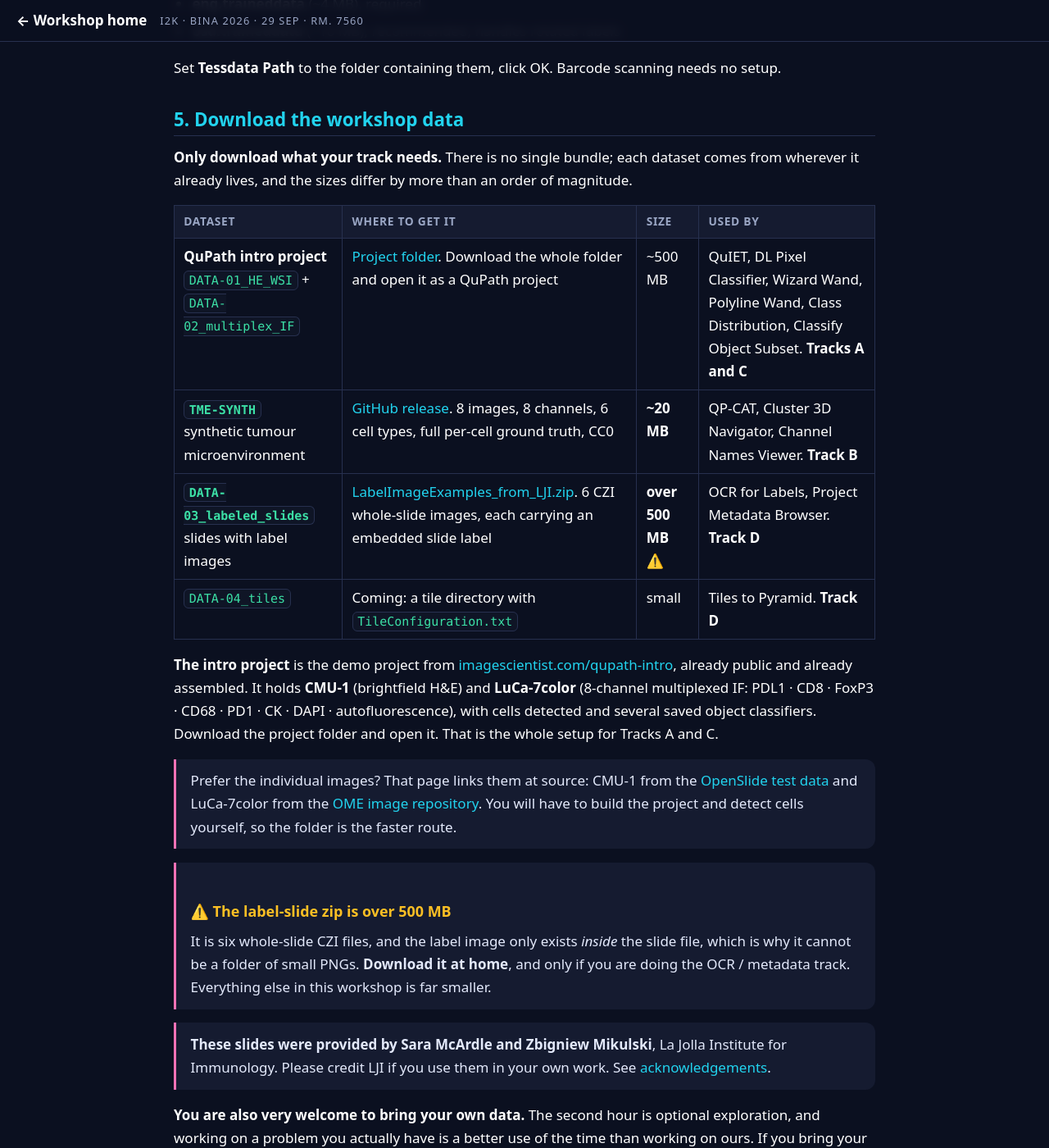
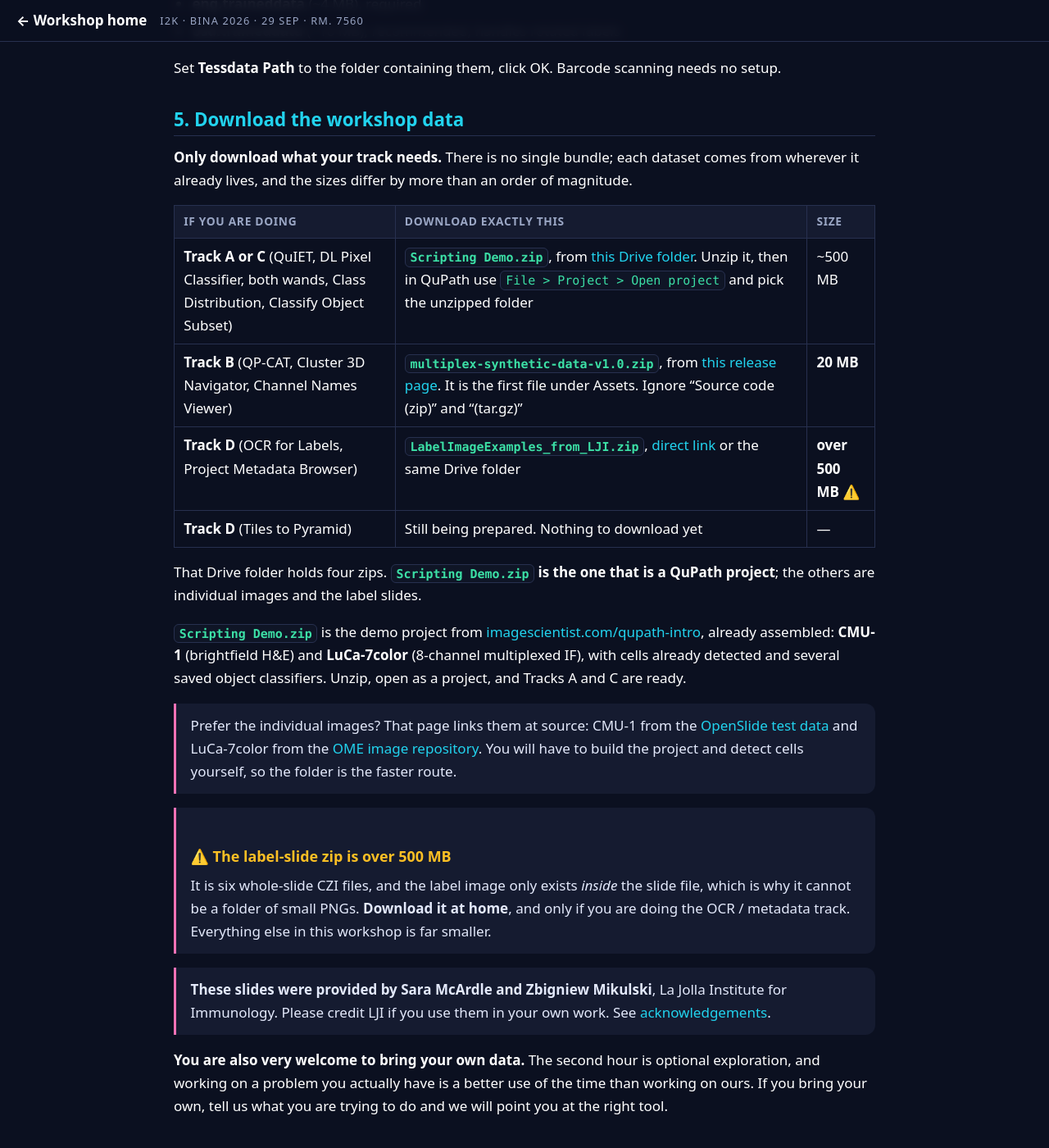
Before and after one commit to MichaelSNelson/BINA-I2K-2026-QuPath-Extensions, a Jekyll site: the page built from docs/setup.md, in a window 1280 px wide and 1400 px high, scrolled down 2030 px. Shown: the whole window at 82% size. Built offline with Jekyll 4.4.1, drawn with Linux system fonts in a browser that asks for light colours; some of the changed text lies outside the part shown.

Commit message:
Streamline the pre-workshop pages from first-user feedback
Alex's notes found real dead ends, all in the parts people hit first:

- The link labelled "project folder" opens a Drive folder of four zips,
  not a project. Both the README checklist and the landing page now name
  the file (Scripting Demo.zip), say to unzip it, and say which QuPath
  menu opens it.
- The TME-SYNTH release shows three downloads; the setup pages now name
  the asset and say to ignore "Source code".
- The download table is organised by track, so "which data do I need"
  is answered where the question is asked, and the extension index now
  carries a Track column instead of thirteen rows saying "LOCI catalog".
- The walkthroughs page no longer explains "shown" and "hands-on" as
  different axes; it says plainly that everything is yours to install,
  and names the three exceptions and why.
- Video column reworded: the times are how long the exercise takes, not
  the video length.

Also: the minute-by-minute running order is gone, keeping only hour 1
and hour 2; after-the-workshop material removed; the deck now says up
front that these are under active development and not stable; and the
deck's acknowledgements slide carried the same overstated attribution
the site did, plus the invented "roughly half of all reports" figure and
a catalog-publishing aside aimed at the wrong audience.

Claude-Session: https://claude.ai/code/session_01KwiACUr5MacuDvqp74c96o

```diff
--- a/docs/setup.md
+++ b/docs/setup.md
@@ -84,19 +84,21 @@ Set **Tessdata Path** to the folder containing them, click OK. Barcode scanning
 **Only download what your track needs.** There is no single bundle; each dataset comes from
 wherever it already lives, and the sizes differ by more than an order of magnitude.
 
-| Dataset | Where to get it | Size | Used by |
-|---|---|---|---|
-| **QuPath intro project**<br>`DATA-01_HE_WSI` + `DATA-02_multiplex_IF` | [Project folder](https://drive.google.com/drive/folders/1waxGfZt3Ua_EKcC86fOn8Qr89lZXnrIX?usp=sharing). Download the whole folder and open it as a QuPath project | ~500 MB | QuIET, DL Pixel Classifier, Wizard Wand, Polyline Wand, Class Distribution, Classify Object Subset. **Tracks A and C** |
-| **`TME-SYNTH`**<br>synthetic tumour microenvironment | [GitHub release](https://github.com/uw-loci/multiplex-synthetic-data/releases/latest). 8 images, 8 channels, 6 cell types, full per-cell ground truth, CC0 | **~20 MB** | QP-CAT, Cluster 3D Navigator, Channel Names Viewer. **Track B** |
-| **`DATA-03_labeled_slides`**<br>slides with label images | [LabelImageExamples_from_LJI.zip](https://drive.google.com/file/d/1xm99nEa0okF7USeip0PTDv6PT4Ut5eWX/view?usp=sharing). 6 CZI whole-slide images, each carrying an embedded slide label | **over 500 MB** ⚠️ | OCR for Labels, Project Metadata Browser. **Track D** |
-| `DATA-04_tiles` | Coming: a tile directory with `TileConfiguration.txt` | small | Tiles to Pyramid. **Track D** |
+| If you are doing | Download exactly this | Size |
+|---|---|---|
+| **Track A or C** (QuIET, DL Pixel Classifier, both wands, Class Distribution, Classify Object Subset) | **`Scripting Demo.zip`**, from [this Drive folder](https://drive.google.com/drive/folders/1waxGfZt3Ua_EKcC86fOn8Qr89lZXnrIX?usp=sharing). Unzip it, then in QuPath use `File > Project > Open project` and pick the unzipped folder | ~500 MB |
+| **Track B** (QP-CAT, Cluster 3D Navigator, Channel Names Viewer) | **`multiplex-synthetic-data-v1.0.zip`**, from [this release page](https://github.com/uw-loci/multiplex-synthetic-data/releases/latest). It is the first file under Assets. Ignore "Source code (zip)" and "(tar.gz)" | **20 MB** |
+| **Track D** (OCR for Labels, Project Metadata Browser) | **`LabelImageExamples_from_LJI.zip`**, [direct link](https://drive.google.com/file/d/1xm99nEa0okF7USeip0PTDv6PT4Ut5eWX/view?usp=sharing) or the same Drive folder | **over 500 MB** ⚠️ |
+| **Track D** (Tiles to Pyramid) | Still being prepared. Nothing to download yet | — |
 
-**The intro project** is the demo project from
-[imagescientist.com/qupath-intro](https://www.imagescientist.com/qupath-intro), already public and
-already assembled. It holds **CMU-1** (brightfield H&E) and **LuCa-7color** (8-channel multiplexed
-IF: PDL1 · CD8 · FoxP3 · CD68 · PD1 · CK · DAPI · autofluorescence), with cells detected and
-several saved object classifiers. Download the project folder and open it. That is the whole
-setup for Tracks A and C.
+That Drive folder holds four zips. **`Scripting Demo.zip` is the one that is a QuPath project**;
+the others are individual images and the label slides.
+
+**`Scripting Demo.zip`** is the demo project from
+[imagescientist.com/qupath-intro](https://www.imagescientist.com/qupath-intro), already assembled:
+**CMU-1** (brightfield H&E) and **LuCa-7color** (8-channel multiplexed IF), with cells already
+detected and several saved object classifiers. Unzip, open as a project, and Tracks A and C are
+ready.
 
 > Prefer the individual images? That page links them at source: CMU-1 from the
 > [OpenSlide test data](http://openslide.cs.cmu.edu/download/openslide-testdata/Aperio/) and
@@ -130,9 +132,10 @@ Open QuPath and confirm:
       **OCR for Labels**, **Tiles to Pyramid**. Missing entries you never installed are not a
       problem
 - [ ] `Window >` contains **Dialog Position Manager...**
-- [ ] The toolbar has a **sparkle wand** (Shift+W) and a **polyline wand** (Shift+P) button
+- [ ] Two new wand buttons sit in the toolbar, next to QuPath's own wand. Pressing **Shift+W**
+      or **Shift+P** selects them, so if the shortcuts work, they are installed
 - [ ] If doing the multiplex track: `Extensions > QP-CAT` reports its environment as ready
-- [ ] The datasets for your track are on disk
+- [ ] The download for your track is unzipped and on disk (see the table above)
 
 ## If something goes wrong
 
```
Also changed, not shown: build_deck.js (+4 -5 lines), docs/extensions.md (+14 -14 lines), docs/schedule.md (+18 -20 lines), docs/walkthroughs.md (+7 -11 lines), index.html (+20 -3 lines), README.md, 1 other file.
